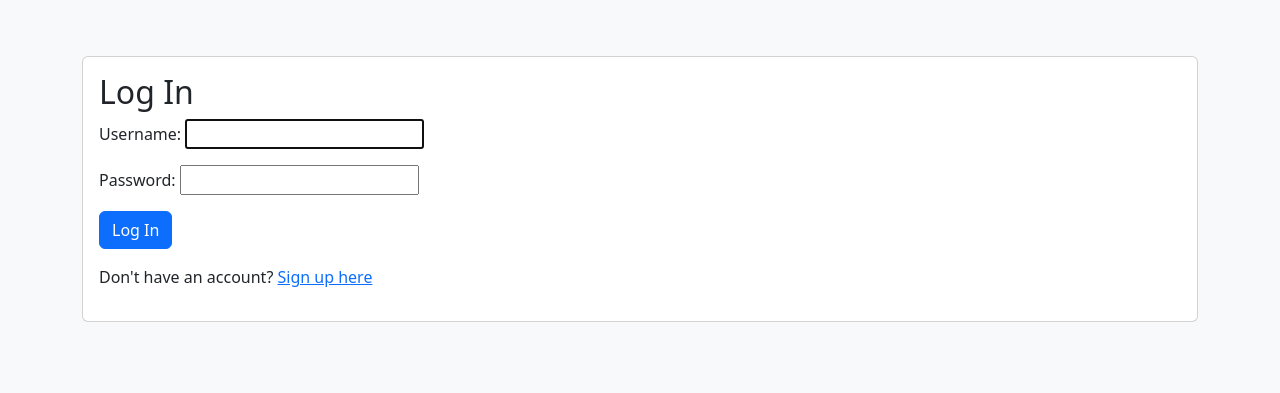
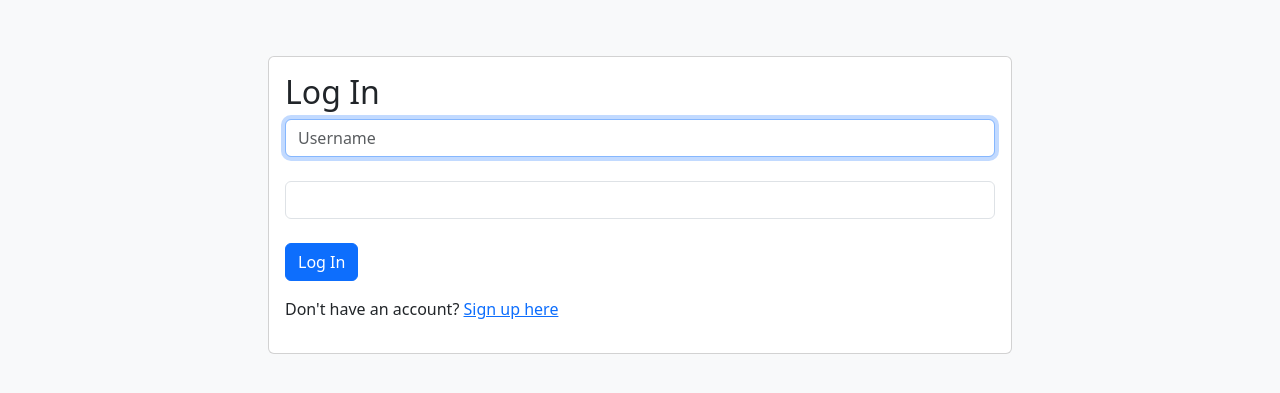
Before and after one commit to amol410/DataGrid, a Django app: page /accounts/login/ in a window 1280 px wide. Shown: the part 112-505 px from the top of the page. Run offline with Django 4.2, Linux system fonts and the light colour scheme; some libraries are stand-ins or nearby versions.

Commit message:
bootstrap added

```diff
--- a/blog/templates/blog/base.html
+++ b/blog/templates/blog/base.html
@@ -3,7 +3,7 @@
 <head>
     <meta charset="UTF-8">
     <meta name="viewport" content="width=device-width, initial-scale=1.0">
-    <title>{% block title %}My Blog{% endblock %}</title>
+    <title>{% block title %}{% endblock %}</title>
     <link href="https://cdn.jsdelivr.net/npm/bootstrap@5.3.0/dist/css/bootstrap.min.css" rel="stylesheet">
     <style>
         body {
--- a/blog/templates/registration/login.html
+++ b/blog/templates/registration/login.html
@@ -1,4 +1,5 @@
 {% extends 'blog/base.html' %}
+{% load widget_tweaks %}
 
 {% block title %}Log In{% endblock %}
 
@@ -12,13 +13,14 @@
             </div>
         </div>
     {% else %}
-        <div class="card mt-4">
-            <div class="card-body">
+        <div class="card mt-4 me-5 col-sm-8 offset-2">
+            <div class="card-body ">
                 <h2 class="card-title">Log In</h2>
                 <form method="post">
                     {% csrf_token %}
-                    {{ form.as_p }}
-                    <button type="submit" class="btn btn-primary">Log In</button>
+                    {% render_field form.username placeholder='Username' class="form-control" %}
+                    {% render_field form.password  class="form-control mt-4" %}
+                    <button type="submit" class="btn btn-primary mt-4">Log In</button>
                 </form>
                 <p class="mt-3">Don't have an account? <a href="{% url 'signup' %}">Sign up here</a></p>
             </div>
--- a/blog/views.py
+++ b/blog/views.py
@@ -26,6 +26,10 @@ def signup(request):
             return redirect('home')
     else:
         form = UserCreationForm()
+
+    for field in form.fields.values():
+        field.widget.attrs['class'] = 'form-control'
+
     return render(request, 'registration/signup.html', {'form': form})
 
 @login_required
--- a/blog_project/settings.py
+++ b/blog_project/settings.py
@@ -38,6 +38,8 @@ INSTALLED_APPS = [
     'django.contrib.sessions',
     'django.contrib.messages',
     'django.contrib.staticfiles',
+    'widget_tweaks',
+
 ]
 
 MIDDLEWARE = [
```
Also changed, not shown: blog/forms.py (+9 -0 lines), blog/templates/registration/signup.html (+5 -9 lines), db.sqlite3.
